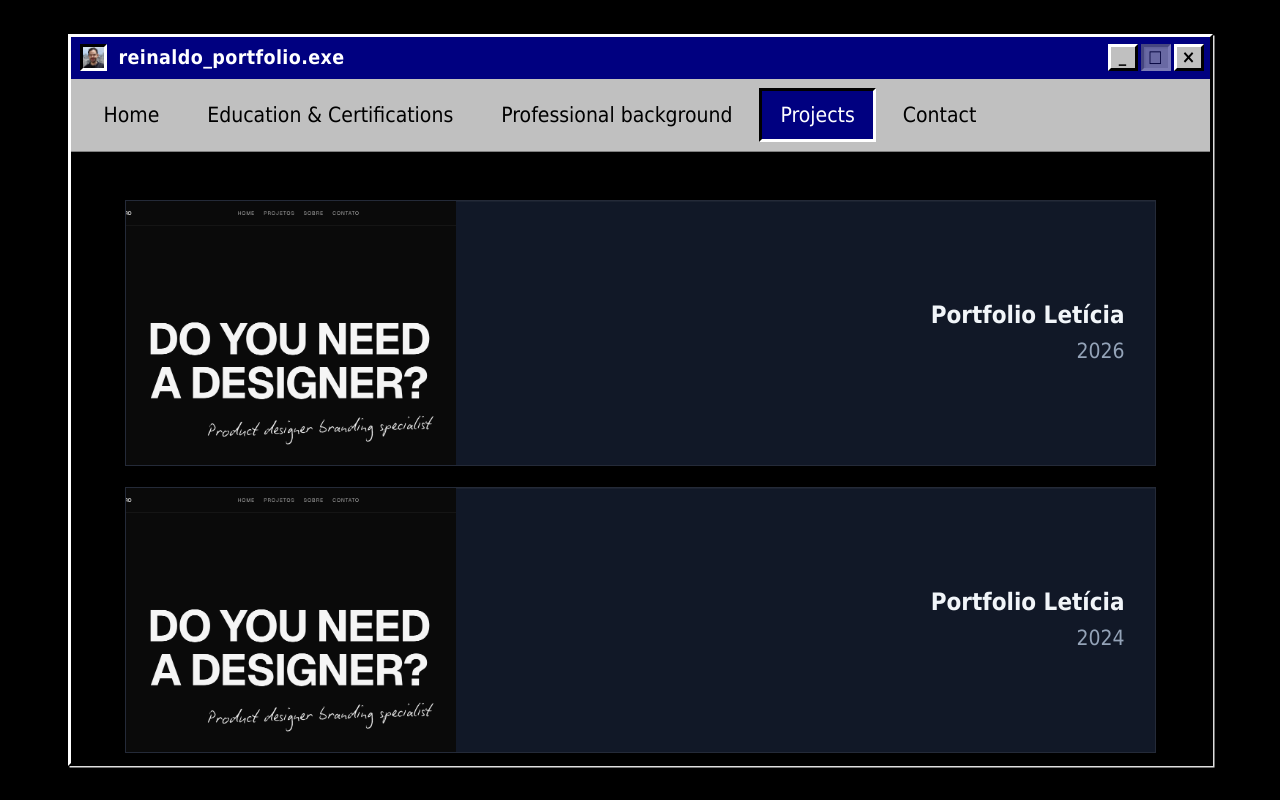
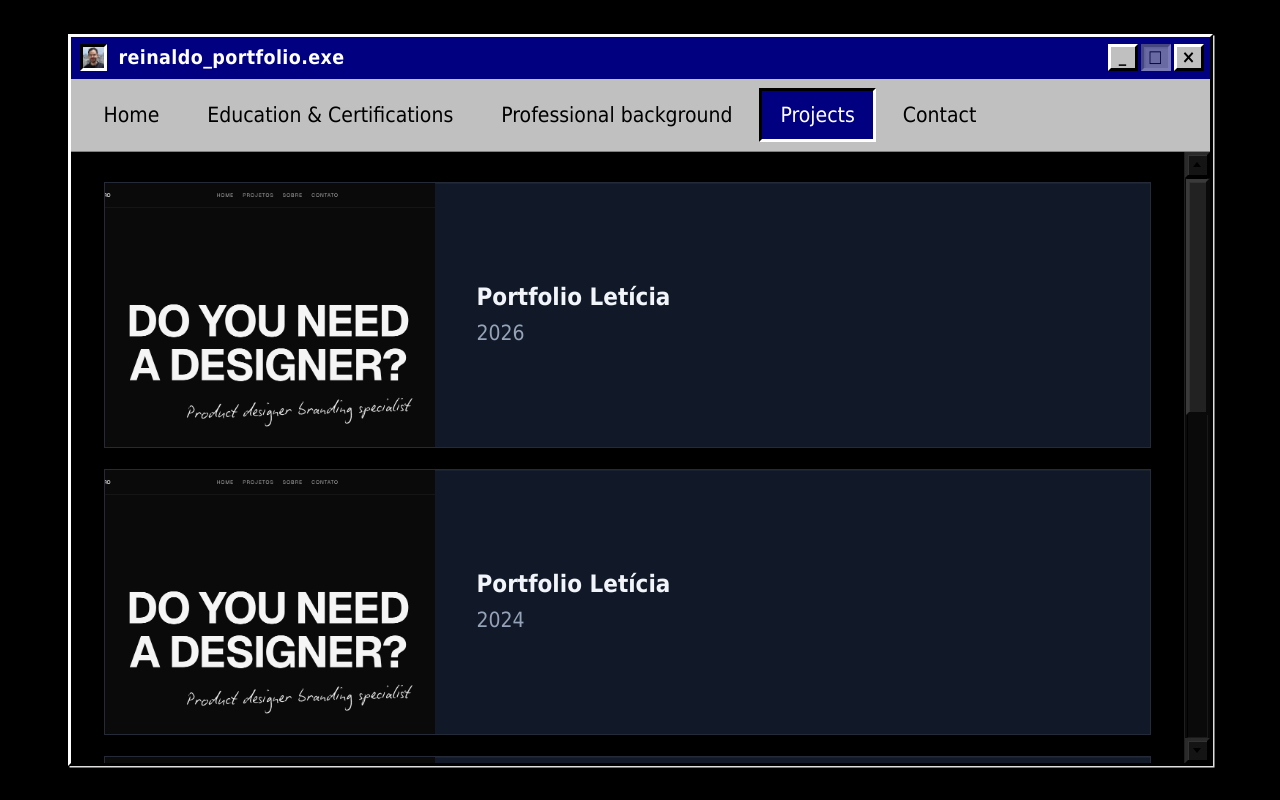
Before and after one commit to reinaldoams/portifolio, a React (Vite) app: page /projects in a window 1280 px wide. Built offline with nearby package versions, Linux system fonts and the light colour scheme.

Commit message:
style: adding scroll back to projects page and aligning text to the left and other changes

```diff
--- a/src/App.tsx
+++ b/src/App.tsx
@@ -1,6 +1,6 @@
 import { useState } from 'react'
 import './App.scss'
-import { Routes, Route, useLocation, useNavigate, useOutlet } from 'react-router-dom'
+import { Routes, Route, useNavigate, useOutlet } from 'react-router-dom'
 import MainPage from './routes/MainPage'
 import NavBar from './components/NavBar'
 import { Win95ScrollBox } from './components/Win95ScrollBox'
@@ -13,11 +13,9 @@ import ContactPage from './routes/contact'
 
 function BodySwitcher() {
   const outlet = useOutlet()
-  const { pathname } = useLocation()
-  const isProjects = pathname.startsWith('/projects')
   return (
-    <main className={`win95-window__body${isProjects ? ' win95-window__body--projects' : ''}`}>
-      {isProjects ? outlet : <Win95ScrollBox>{outlet}</Win95ScrollBox>}
+    <main className="win95-window__body">
+      <Win95ScrollBox>{outlet}</Win95ScrollBox>
     </main>
   )
 }
--- a/src/routes/projects/index.scss
+++ b/src/routes/projects/index.scss
@@ -10,25 +10,73 @@
   border: 0;
 }
 
-/* Projects: no Win95ScrollBox — scroll `main` natively; keep chrome black. */
-.win95-window__route-mount:has(.projects-layout),
-.win95-window__body--projects {
+/* Projects + Win95ScrollBox: black client area and dark scrollbar strip. */
+.win95-window__route-mount:has(.projects-layout) {
   background: #000;
 }
 
-.win95-window__body--projects {
-  overflow-x: hidden;
-  overflow-y: auto;
-  overscroll-behavior: contain;
+.win95-window__body:has(.projects-layout) {
+  background: #000;
+  padding: 0;
+}
+
+.routes:has(.projects-layout) {
+  background: #000;
+  border: 0;
+  box-shadow: none;
+}
+
+.routes__viewport:has(.projects-layout),
+.routes__content:has(.projects-layout) {
+  background: #000;
+}
+
+.routes__content:has(.projects-layout) {
+  display: flex;
+  flex-direction: column;
+  padding: 0;
+  min-height: 100%;
+  overscroll-behavior-y: none;
+  text-align: left;
+}
+
+.routes:has(.projects-layout) .routes__scrollbar {
+  background: #0a0a0a;
+  border-left-color: #1f1f1f;
+}
+
+.routes:has(.projects-layout) .routes__scrollbar-btn {
+  background-color: #141414;
+  border-color: #2a2a2a #000 #000 #2a2a2a;
+  box-shadow: inset 1px 1px 0 #333;
+}
+
+.routes:has(.projects-layout) .routes__scrollbar-track {
+  background-color: #0a0a0a;
+  background-image: none;
+  border-color: #000 #1a1a1a #1a1a1a #000;
+}
+
+.routes:has(.projects-layout) .routes__scrollbar-thumb {
+  background-color: #222;
+  border-color: #3a3a3a #0a0a0a #0a0a0a #3a3a3a;
+  box-shadow: inset 1px 1px 0 #333;
+}
+
+.routes:has(.projects-layout) .routes__scrollbar-thumb:active,
+.routes:has(.projects-layout) .routes__scrollbar-thumb--dragging {
+  border-color: #050505 #383838 #383838 #050505;
+  box-shadow: inset 1px 1px 0 #2a2a2a;
 }
 
 .projects-layout {
+  flex: 1;
+  min-height: 0;
+  min-width: 0;
   display: flex;
   flex-direction: column;
   box-sizing: border-box;
   width: 100%;
-  min-width: 0;
-  min-height: 100%;
   text-align: left;
   background: #000;
   color: #e8eaed;
@@ -122,7 +170,7 @@
   min-width: 0;
   display: flex;
   flex-direction: column;
-  align-items: flex-end;
+  align-items: flex-start;
   justify-content: center;
   text-align: right;
   padding: calc(18px * var(--ui-scale)) calc(20px * var(--ui-scale)) calc(18px * var(--ui-scale))
```
